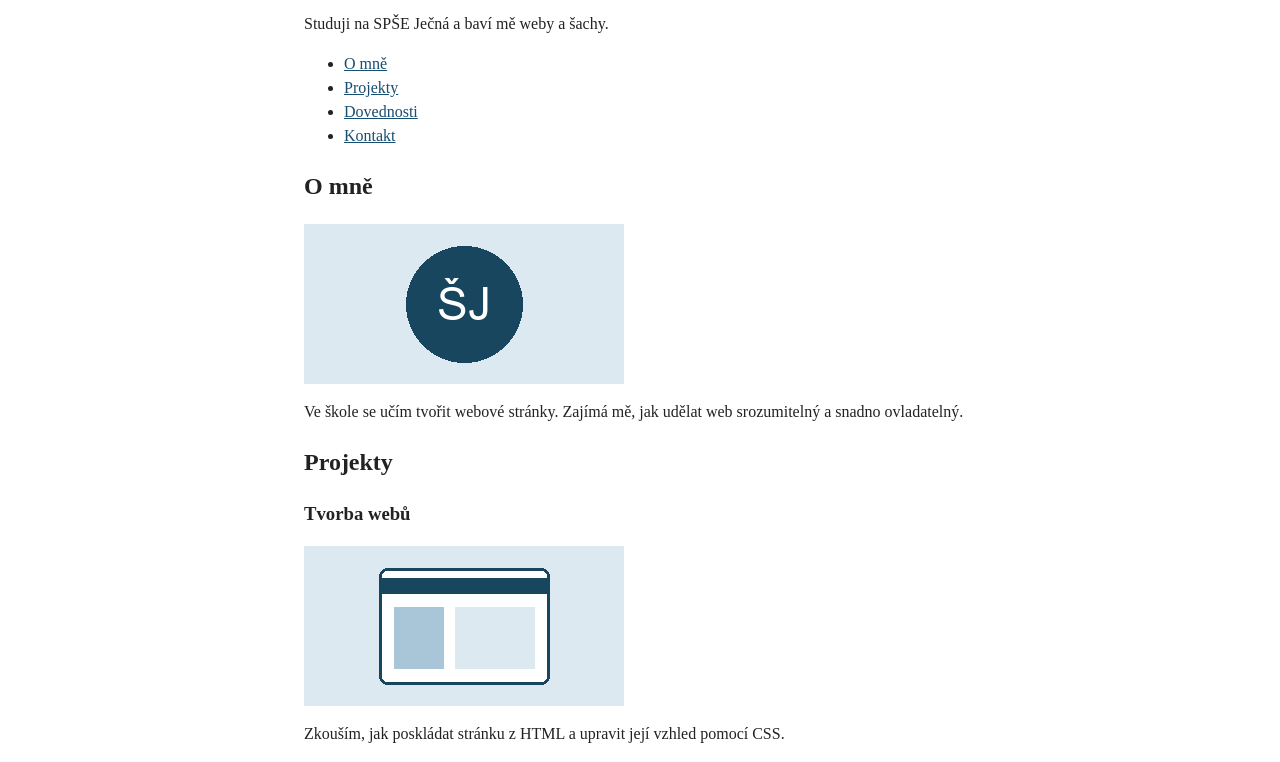
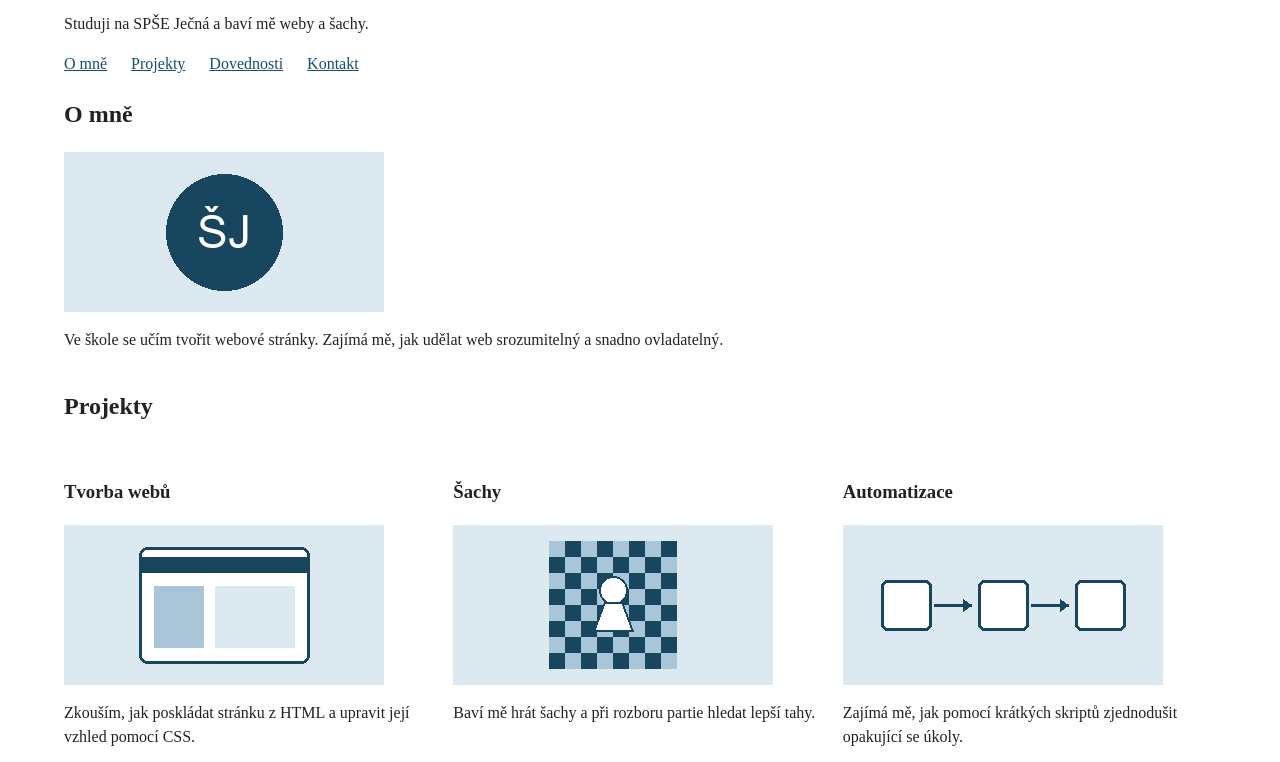
Before and after one commit to Itzsteeeve/osobni-stranka, a plain HTML site: page index.html in a window 1280 px wide. Shown: the part 95-857 px from the top of the page. Drawn offline with Linux system fonts and the light colour scheme.

Commit message:
style: rozložení podle šířky okna

```diff
--- a/css/style.css
+++ b/css/style.css
@@ -47,15 +47,43 @@ td {
 }
 
 @media (min-width: 40em) {
-  /* TODO */
+  body {
+    max-width: 48rem;
+  }
+
+  nav ul {
+    display: flex;
+    flex-wrap: wrap;
+    gap: 0.5rem 1.5rem;
+    padding: 0;
+    list-style: none;
+  }
 }
 
 @media (min-width: 60em) {
-  /* TODO */
+  body {
+    max-width: 58rem;
+  }
+
+  #projekty {
+    display: grid;
+    grid-template-columns: repeat(2, minmax(0, 1fr));
+    gap: 1rem;
+  }
+
+  #projekty > h2 {
+    grid-column: 1 / -1;
+  }
 }
 
 @media (min-width: 80em) {
-  /* TODO */
+  body {
+    max-width: 72rem;
+  }
+
+  #projekty {
+    grid-template-columns: repeat(3, minmax(0, 1fr));
+  }
 }
 
 @media (prefers-color-scheme: dark) {
```
